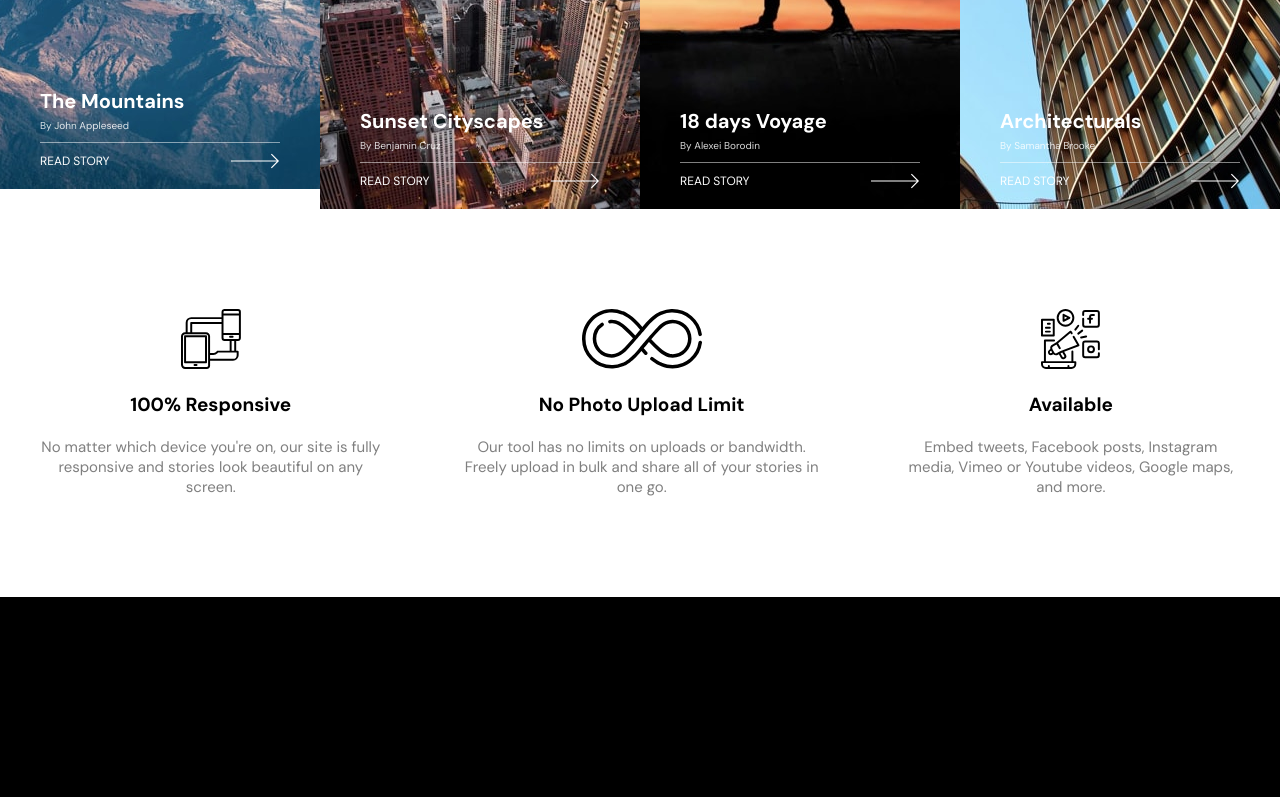
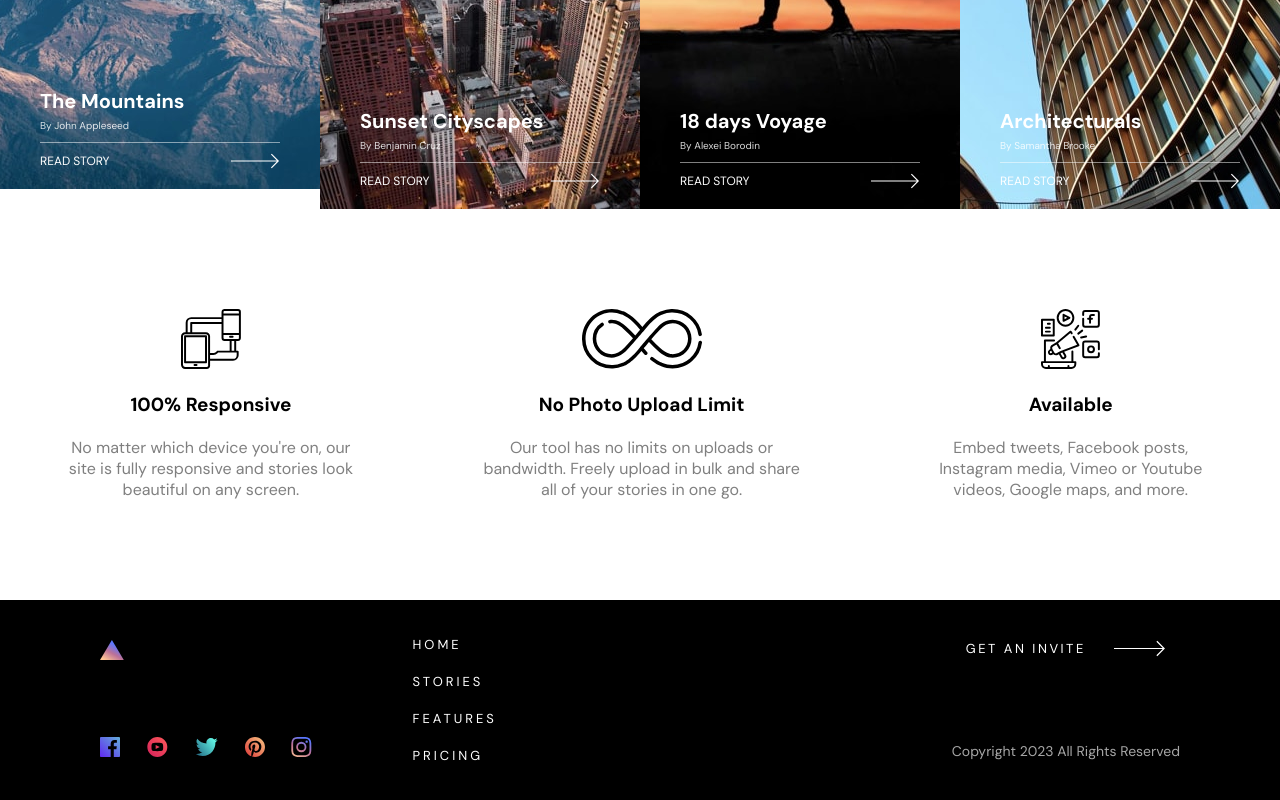
Before and after one commit to GeorgeFlood/snapshot-web, a React (Vite) app: page / in a window 1280 px wide. Shown: the part 1994-2794 px from the top of the page. Built offline with nearby package versions, Linux system fonts and the light colour scheme.

Commit message:
desktop footer

```diff
--- a/src/components/shared/Footer.jsx
+++ b/src/components/shared/Footer.jsx
@@ -1,7 +1,73 @@
 import React from "react";
+import logo from "../../assets/shared/desktop/logo.svg";
+
+import facebook from "../../assets/shared/desktop/facebook.svg";
+import youtube from "../../assets/shared/desktop/youtube.svg";
+import twitter from "../../assets/shared/desktop/twitter.svg";
+import pinterest from "../../assets/shared/desktop/pinterest.svg";
+import instagram from "../../assets/shared/desktop/instagram.svg";
+import arrow from "../../assets/shared/desktop/arrow.svg";
 
 const Footer = () => {
-  return <div className="footer">Footer</div>;
+  return (
+    <div className="footer">
+      <div className="logo--links">
+        <div className="socials">
+          <img src={logo} alt="snapshot logo" />
+          <nav>
+            <ul>
+              <a>
+                <li>
+                  <img src={facebook} alt="facebook logo" />
+                </li>
+              </a>
+              <a>
+                <li>
+                  <img src={youtube} alt="youtube logo" />
+                </li>
+              </a>
+              <a>
+                <li>
+                  <img src={twitter} alt="twitter logo" />
+                </li>
+              </a>
+              <a>
+                <li>
+                  <img src={pinterest} alt="pinterest logo" />
+                </li>
+              </a>
+              <a>
+                <li>
+                  <img src={instagram} alt="instagram logo" />
+                </li>
+              </a>
+            </ul>
+          </nav>
+        </div>
+
+        <div className="footer--nav">
+          <nav>
+            <ul>
+              <li>Home</li>
+              <li>Stories</li>
+              <li>Features</li>
+              <li>Pricing</li>
+            </ul>
+          </nav>
+        </div>
+      </div>
+
+      <div className="invite--rights">
+        <div className="footer--invite">
+          <p>GET AN INVITE</p>
+          <img src={arrow} alt="arrow" />
+        </div>
+        <div className="copyrights">
+          <p>Copyright 2023 All Rights Reserved</p>
+        </div>
+      </div>
+    </div>
+  );
 };
 
 export default Footer;
--- a/src/scss/shared/_footer.scss
+++ b/src/scss/shared/_footer.scss
@@ -1,4 +1,78 @@
 .footer {
+  display: flex;
+  align-items: center;
+  justify-content: space-between;
   height: 20rem;
+  padding: 0 10rem;
   background-color: #000;
+  color: white;
 }
+
+.logo--links {
+  display: flex;
+}
+
+.socials {
+  display: flex;
+  flex-direction: column;
+  justify-content: space-between;
+  margin: auto;
+  height: 12rem;
+
+  & img {
+    color: white;
+    fill: white;
+    height: 2rem;
+  }
+
+  & ul {
+    display: flex;
+    list-style: none;
+    align-items: center;
+    justify-content: space-between;
+  }
+
+  & li {
+    cursor: pointer;
+  }
+}
+
+.footer--nav ul {
+  display: flex;
+  flex-direction: column;
+  list-style: none;
+  margin-left: 10rem;
+  font-size: 1.3rem;
+  letter-spacing: 0.3rem;
+
+  & li {
+    margin: 1rem 0;
+    text-transform: uppercase;
+    cursor: pointer;
+    transition: color 0.3s ease-in-out;
+
+    &:hover {
+      color: rgba(#fff, 0.4);
+    }
+  }
+}
+
+.invite--rights {
+  display: flex;
+  flex-direction: column;
+  justify-content: space-between;
+  height: 12rem;
+}
+
+.footer--invite {
+  display: flex;
+  text-transform: uppercase;
+  letter-spacing: 0.25rem;
+  font-size: 1.3rem;
+  justify-content: space-around;
+}
+
+.copyrights {
+  font-size: 1.4rem;
+  color: rgba(#fff, 0.65);
+}
--- a/src/scss/stories/_gallery.scss
+++ b/src/scss/stories/_gallery.scss
@@ -92,7 +92,8 @@
     padding: 2rem 0;
   }
   & p {
-    font-size: 1.5rem;
+    font-size: 1.6rem;
+    margin: 0 2rem;
     color: rgba(#000, 0.5);
   }
 }
--- a/src/styles/main.css
+++ b/src/styles/main.css
@@ -316,7 +316,8 @@ body {
   padding: 2rem 0;
 }
 .info-comp-list p {
-  font-size: 1.5rem;
+  font-size: 1.6rem;
+  margin: 0 2rem;
   color: rgba(0, 0, 0, 0.5);
 }
 
@@ -403,6 +404,75 @@ body {
 }
 
 .footer {
+  display: flex;
+  align-items: center;
+  justify-content: space-between;
   height: 20rem;
+  padding: 0 10rem;
   background-color: #000;
+  color: white;
+}
+
+.logo--links {
+  display: flex;
+}
+
+.socials {
+  display: flex;
+  flex-direction: column;
+  justify-content: space-between;
+  margin: auto;
+  height: 12rem;
+}
+.socials img {
+  color: white;
+  fill: white;
+  height: 2rem;
+}
+.socials ul {
+  display: flex;
+  list-style: none;
+  align-items: center;
+  justify-content: space-between;
+}
+.socials li {
+  cursor: pointer;
+}
+
+.footer--nav ul {
+  display: flex;
+  flex-direction: column;
+  list-style: none;
+  margin-left: 10rem;
+  font-size: 1.3rem;
+  letter-spacing: 0.3rem;
+}
+.footer--nav ul li {
+  margin: 1rem 0;
+  text-transform: uppercase;
+  cursor: pointer;
+  transition: color 0.3s ease-in-out;
+}
+.footer--nav ul li:hover {
+  color: rgba(255, 255, 255, 0.4);
+}
+
+.invite--rights {
+  display: flex;
+  flex-direction: column;
+  justify-content: space-between;
+  height: 12rem;
+}
+
+.footer--invite {
+  display: flex;
+  text-transform: uppercase;
+  letter-spacing: 0.25rem;
+  font-size: 1.3rem;
+  justify-content: space-around;
+}
+
+.copyrights {
+  font-size: 1.4rem;
+  color: rgba(255, 255, 255, 0.65);
 }/*# sourceMappingURL=main.css.map */
```
Also changed, not shown: 1 other file (tests, documents, lock files or other folders).
